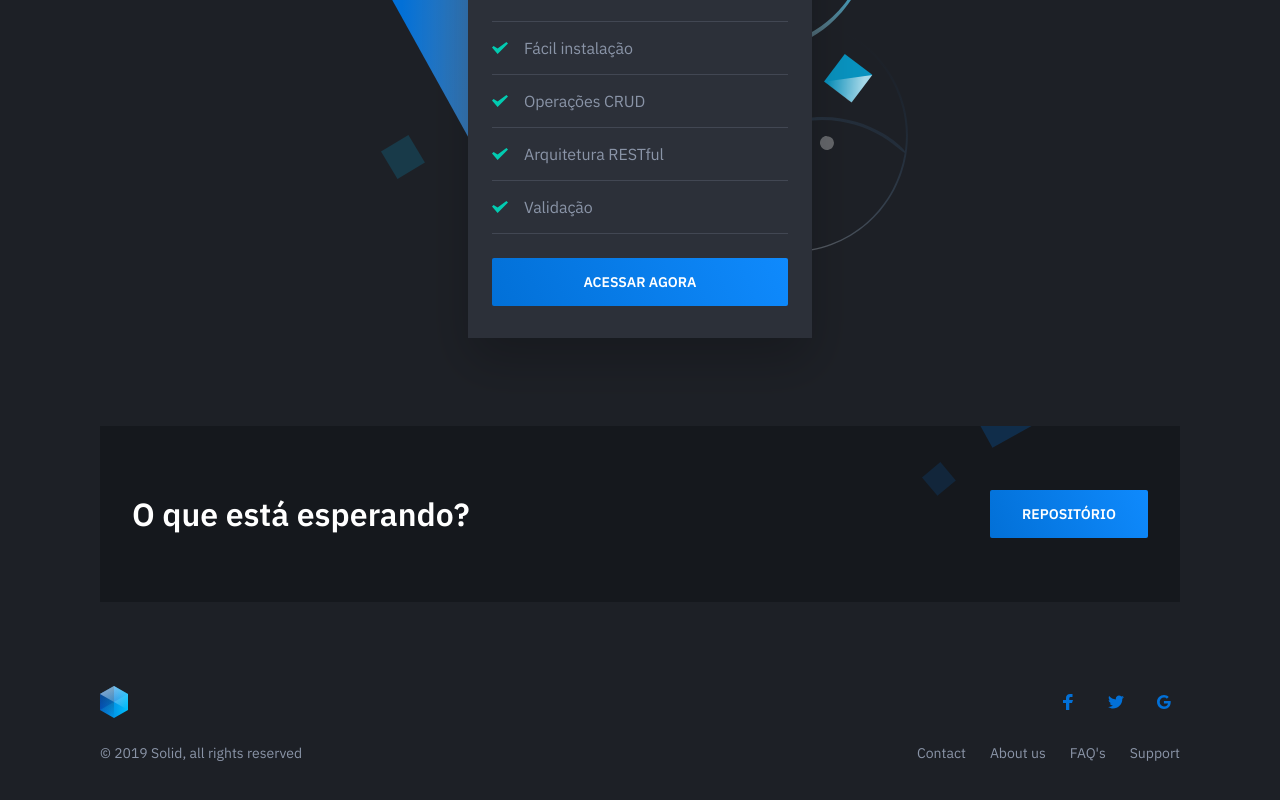
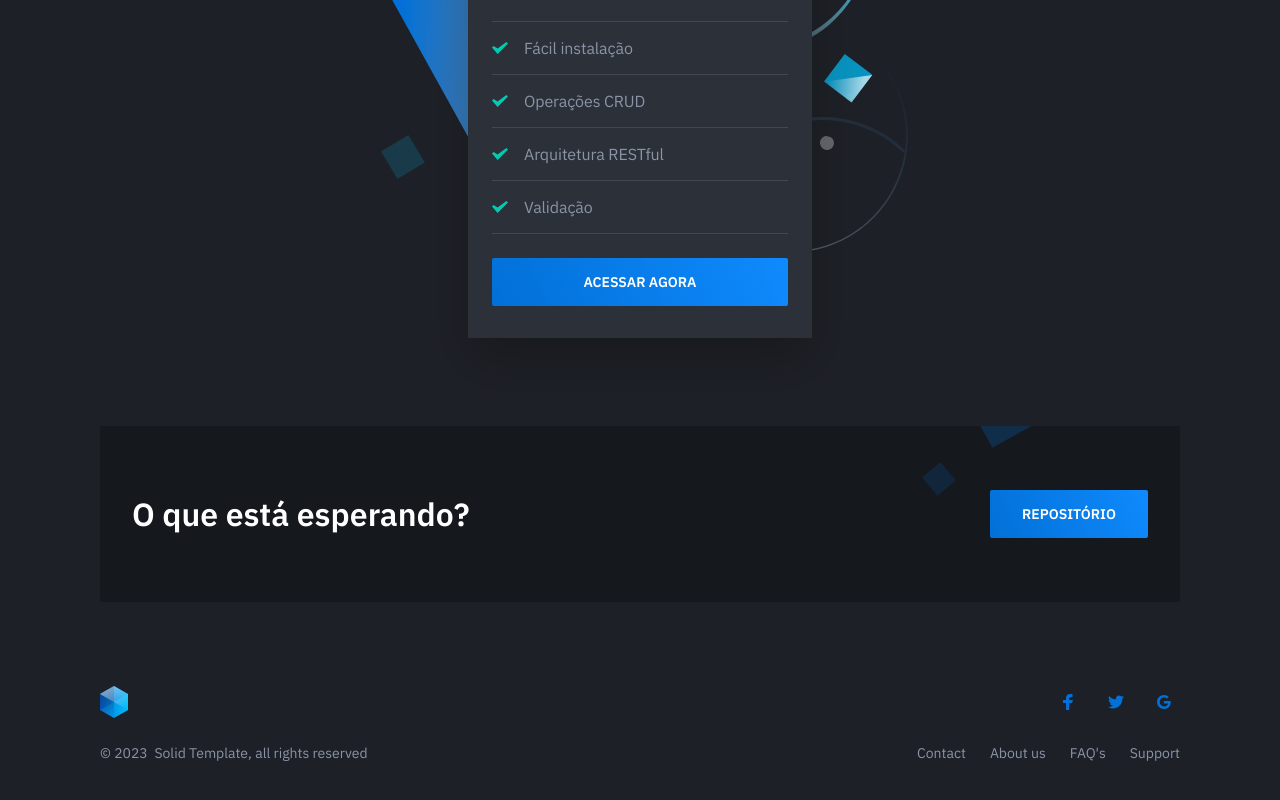
Before and after one commit to gabaugusto/momento_nodejs_api, a website: page public/index.html in a window 1280 px wide. Shown: the part 1834-2634 px from the top of the page. Drawn offline with nearby package versions, Linux system fonts and the light colour scheme.

Commit message:
Update index.html

```diff
--- a/public/index.html
+++ b/public/index.html
@@ -235,7 +235,7 @@
                             </a>
                         </li>
                     </ul>
-                    <div class="footer-copyright">&copy; 2019 Solid, all rights reserved</div>
+                    <div class="footer-copyright">&copy; 2023 &nbsp;<a href="https://cruip.com/solid/" target="_blank">Solid Template</a>, all rights reserved</div>
                 </div>
             </div>
         </footer>
```
